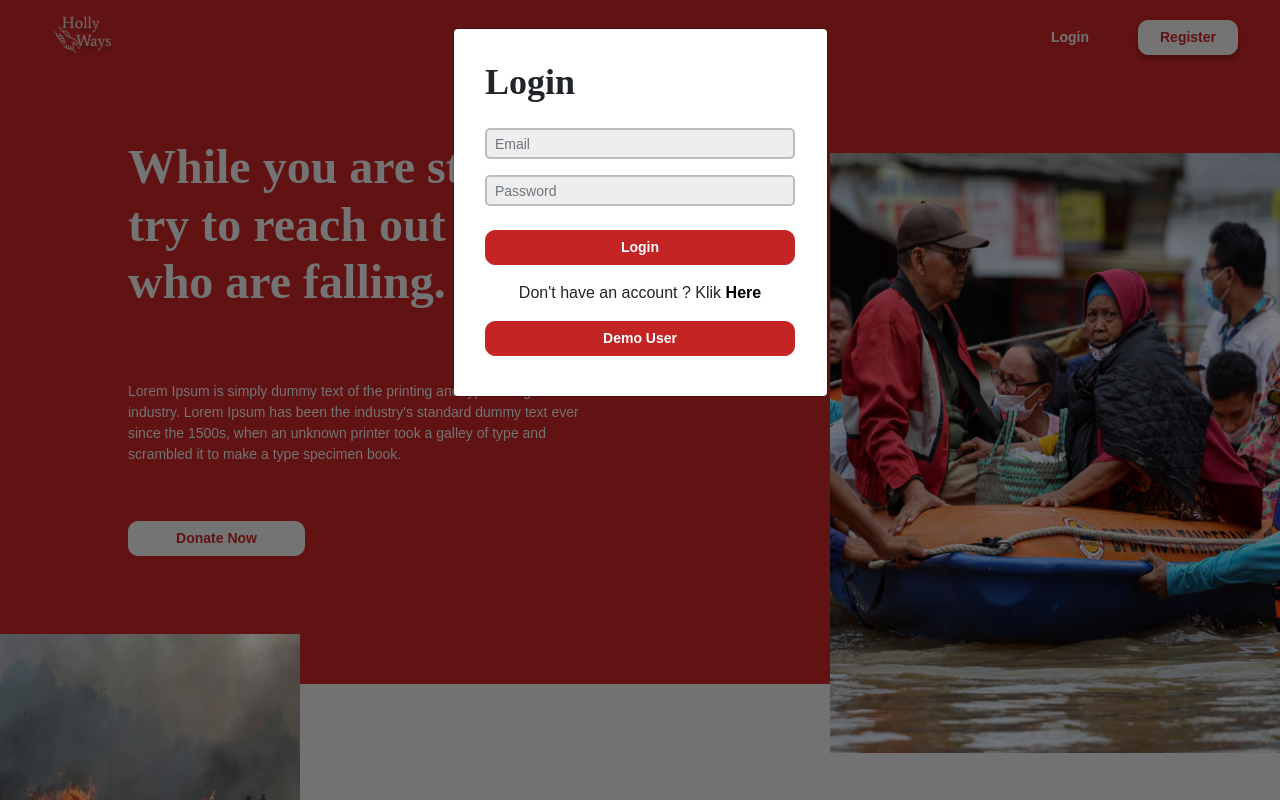
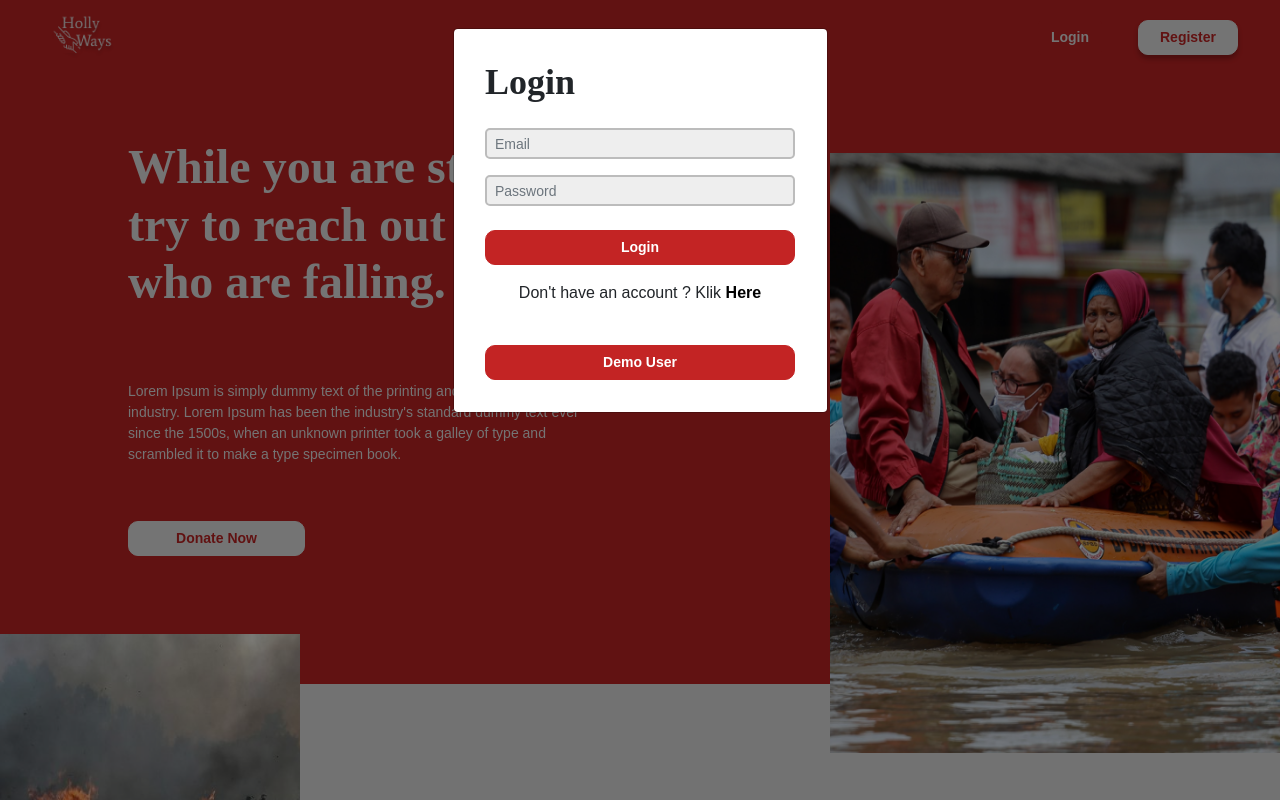
Before and after one commit to valahdyo/holyways-frontend, a React (Create React App) app: page / in a window 1280 px wide. Both pictures are taken after a click on the button "Login". Shown: the top 800 px of the page. Built offline with nearby package versions, Linux system fonts and the light colour scheme; no server answers; a web font is replaced by a local one.

Commit message:
add demo user, clear log

```diff
--- a/src/components/LoginModal.js
+++ b/src/components/LoginModal.js
@@ -147,7 +147,7 @@ function LoginModalComponent(props) {
                 </p>
                 <Button
                   onClick={handleDemoUser}
-                  className="donate-btn mb-4"
+                  className="donate-btn mb-3 mt-4"
                   style={{ width: "100%" }}
                 >
                   Demo User
```
